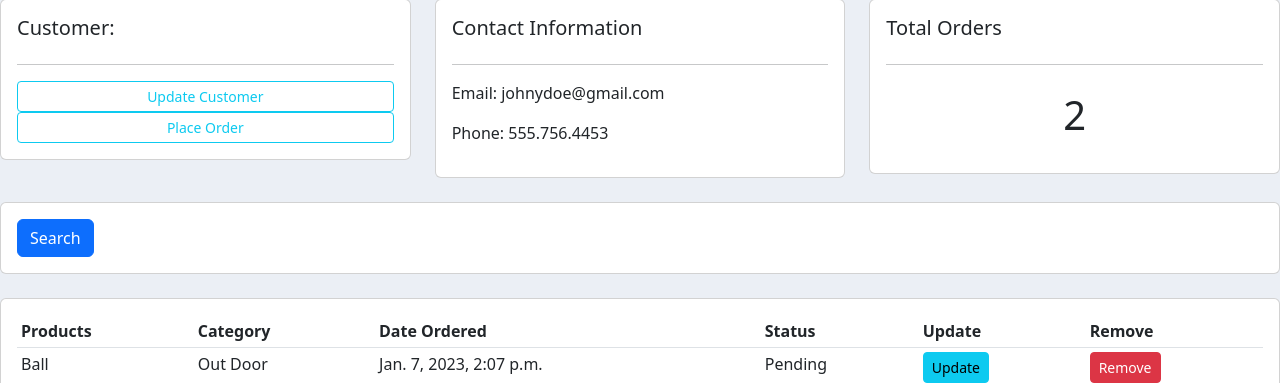
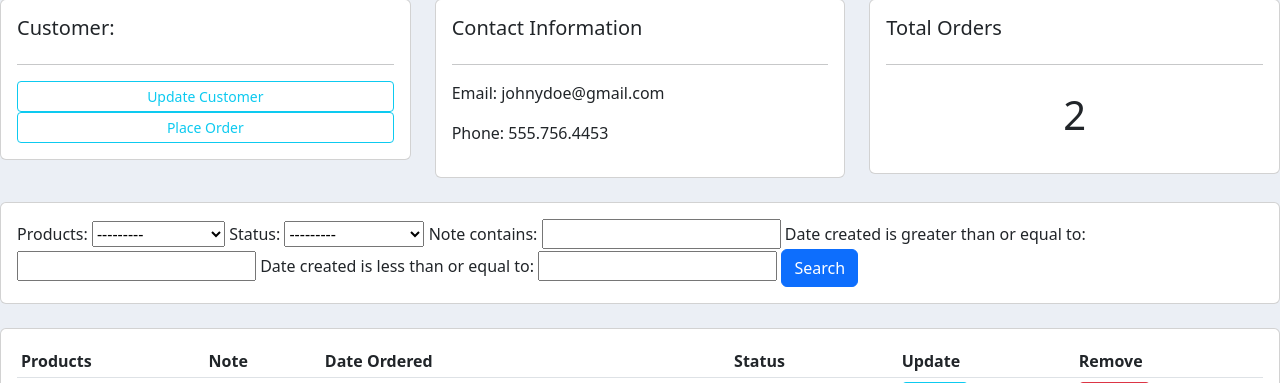
Before and after one commit to jarviswuod/ManagementSystems, a Django app: page /customer/1/ in a window 1280 px wide. Shown: the part 130-513 px from the top of the page. Run offline with Django 4.2, Linux system fonts and the light colour scheme; data comes from the database, SQL or seed files in the repository; both versions use the stored data as it was after the commit.

Commit message:
Fifth commit
Added multiple search parameter on customer's orders

```diff
--- /dev/null
+++ b/accounts/filters.py
@@ -0,0 +1,14 @@
+import django_filters
+from django_filters import DateFilter, CharFilter
+from .models import *
+
+
+class OrderFilter(django_filters.FilterSet):
+    start_date = DateFilter(field_name="date_created", lookup_expr='gte')
+    end_date = DateFilter(field_name="date_created", lookup_expr='lte')
+    note = CharFilter(field_name="note", lookup_expr='icontains')
+
+    class Meta:
+        model = Order
+        fields = '__all__'
+        exclude = ['customer', 'date_created']
--- a/accounts/models.py
+++ b/accounts/models.py
@@ -44,6 +44,7 @@ class Order(models.Model):
     products = models.ForeignKey(Products, null=True, on_delete=models.SET_NULL)
     date_created = models.DateTimeField(auto_now_add=True, null=True)
     status = models.CharField(max_length=200, null=True, choices=STATUS)
+    note = models.CharField(max_length=1000, null=True)
 
     def __str__(self):
         return self.products.name
--- a/accounts/templates/accounts/customer.html
+++ b/accounts/templates/accounts/customer.html
@@ -34,7 +34,9 @@
 <div class="row">
     <div class="col">
         <div class="card card-body">
+
             <form method="get">
+                {{ myFilter.form }}
                 <button class="btn btn-primary" type="submit">Search</button>
             </form>
         </div>
@@ -48,7 +50,7 @@
             <table class="table table-sm">
                 <tr>
                     <th>Products</th>
-                    <th>Category</th>
+                    <th>Note</th>
                     <th>Date Ordered</th>
                     <th>Status</th>
                     <th>Update</th>
@@ -58,7 +60,7 @@
                 {% for order in orders %}
                 <tr>
                     <td>{{ order.products }}</td>
-                    <td>{{ order.products.category }}</td>
+                    <td>{{ order.note }}</td>
                     <td>{{ order.date_created }}</td>
                     <td>{{ order.status }}</td>
                     <td><a class="btn btn-sm btn-info" href="{% url 'update_order' order.id %}">Update</a></td>
--- a/accounts/views.py
+++ b/accounts/views.py
@@ -3,6 +3,7 @@ from django.shortcuts import render, redirect
 from django.forms import inlineformset_factory
 from .models import *
 from .forms import OrderForm
+from .filters import OrderFilter
 
 
 def home(request):
@@ -33,7 +34,10 @@ def customer(request, pk_test):
     orders = custom.order_set.all()
     order_count = orders.count()
 
-    context = {'customer': custom, 'orders': orders, 'order_count': order_count}
+    myFilter = OrderFilter(request.GET, queryset=orders)
+    orders = myFilter.qs
+
+    context = {'customer': custom, 'orders': orders, 'order_count': order_count, 'myFilter': myFilter}
     return render(request, 'accounts/customer.html', context)
 
 
--- a/crm/settings.py
+++ b/crm/settings.py
@@ -37,7 +37,8 @@ INSTALLED_APPS = [
     'django.contrib.sessions',
     'django.contrib.messages',
     'django.contrib.staticfiles',
-    'accounts.apps.AccountsConfig'
+    'accounts.apps.AccountsConfig',
+    'django_filters',
 ]
 
 MIDDLEWARE = [
@@ -121,7 +122,7 @@ STATIC_URL = 'static/'
 MEDIA_URL = '/images/'
 
 STATICFILES_DIRS =[
-    os.path.join(BASE_DIR,'static')
+    os.path.join(BASE_DIR, 'static')
 ]
 
 # Default primary key field type
```
Also changed, not shown: accounts/migrations/0005_order_note_alter_products_description.py (added), db.sqlite3.
